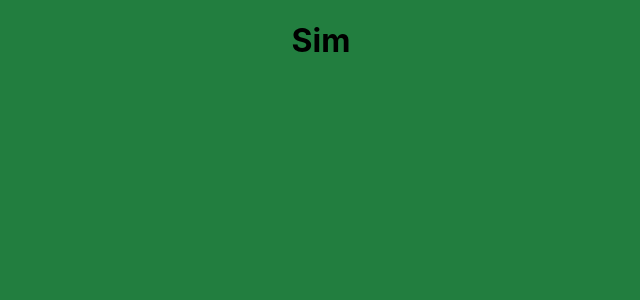
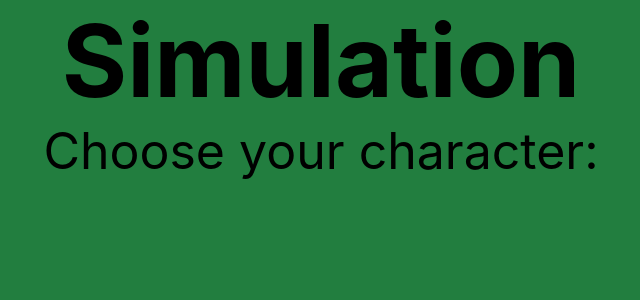
Before and after one commit to ketsia0623/technica-2025-hack, a React (Create React App) app in the folder my-ts-app/: page /sim in a window 1280 px wide. Shown: the top 300 px of the page, without its empty margins (319-959 px from the left). Built offline with nearby package versions, Linux system fonts and the light colour scheme.

Commit message:
made changes

```diff
--- a/my-ts-app/src/pages/Sim.tsx
+++ b/my-ts-app/src/pages/Sim.tsx
@@ -2,7 +2,8 @@ export default function Sim() {
   return (
     <div>
       {/* Sim content */}
-      <h1>Sim</h1>
+      <strong style = {{fontSize: "100px", marginTop: "1000px"}}>Simulation</strong>
+      <header style = {{fontSize: "50px"}}> Choose your character:</header>
     </div>
   );
 }
```
